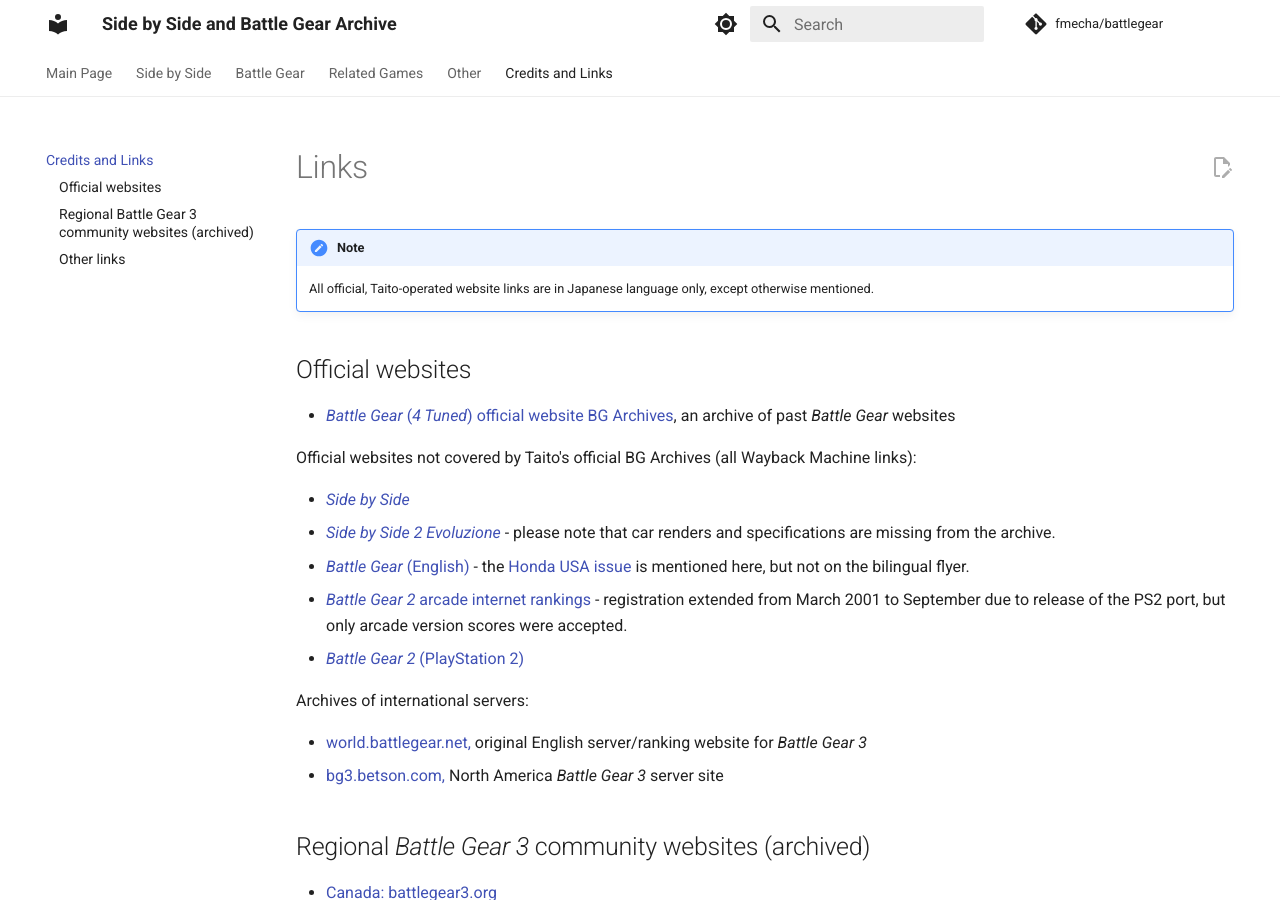
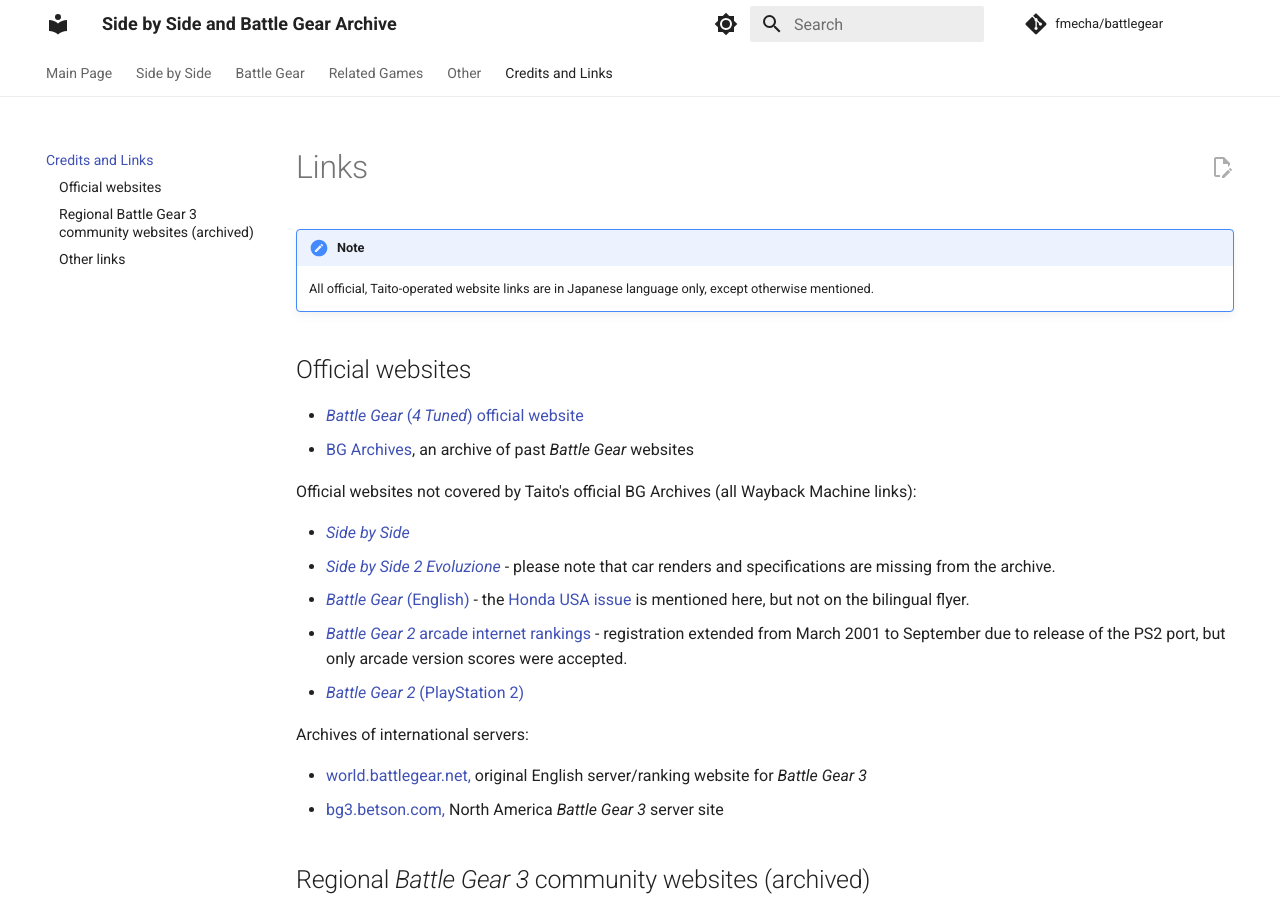
Before and after one commit to FMecha/battlegear, an MkDocs documentation site: the page built from docs/credits.md, in a window 1280 px wide and 900 px high. Built offline with MkDocs 1.6.1 and Material for MkDocs 9.7.7, drawn with Linux system fonts in a browser that asks for light colours; comment, search, counter and statistics services are not loaded.

```diff
--- a/docs/credits.md
+++ b/docs/credits.md
@@ -5,7 +5,7 @@
 
 ## Official websites
 - [*Battle Gear* (*4 Tuned*) official website](https://battlegear.net/news/index.html)
- [BG Archives](https://battlegear.net/archives/index.html), an archive of past *Battle Gear* websites
+- [BG Archives](https://battlegear.net/archives/index.html), an archive of past *Battle Gear* websites
 
 Official websites not covered by Taito's official BG Archives (all Wayback Machine links):
 
```
